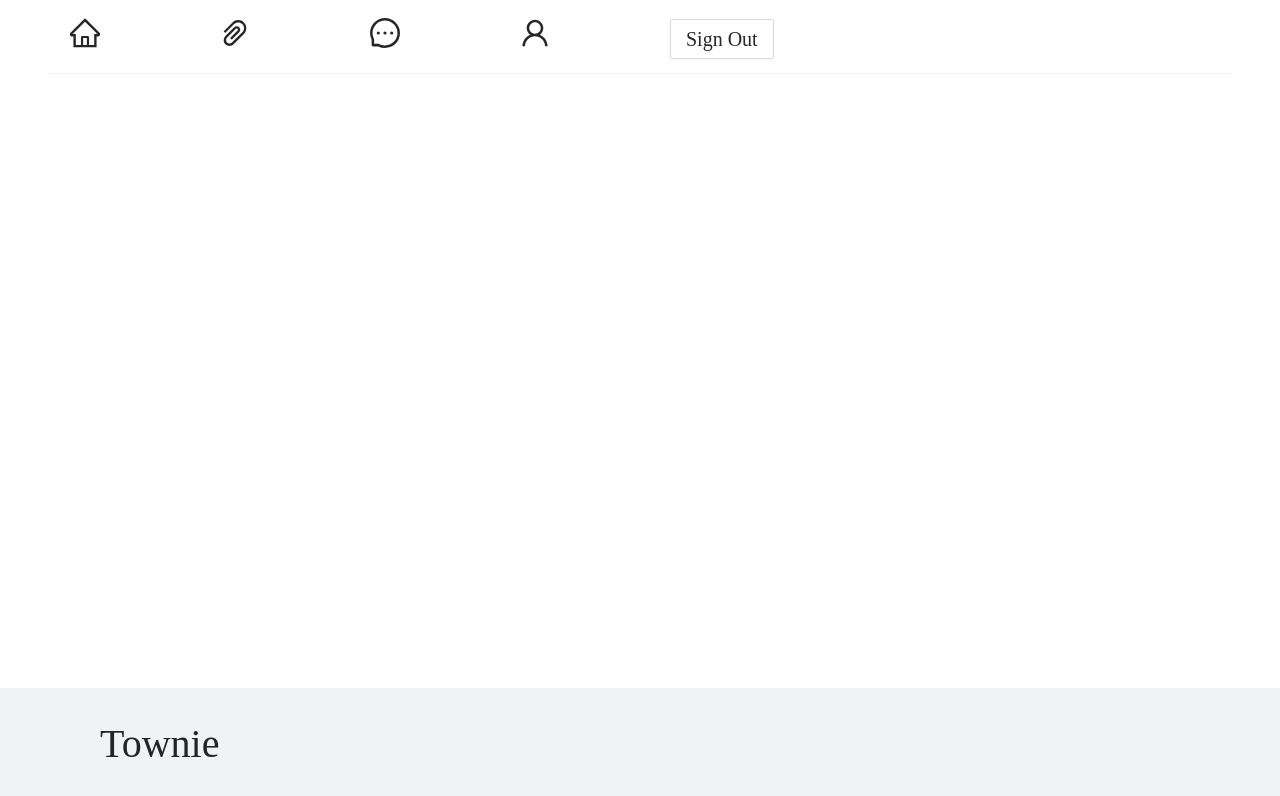
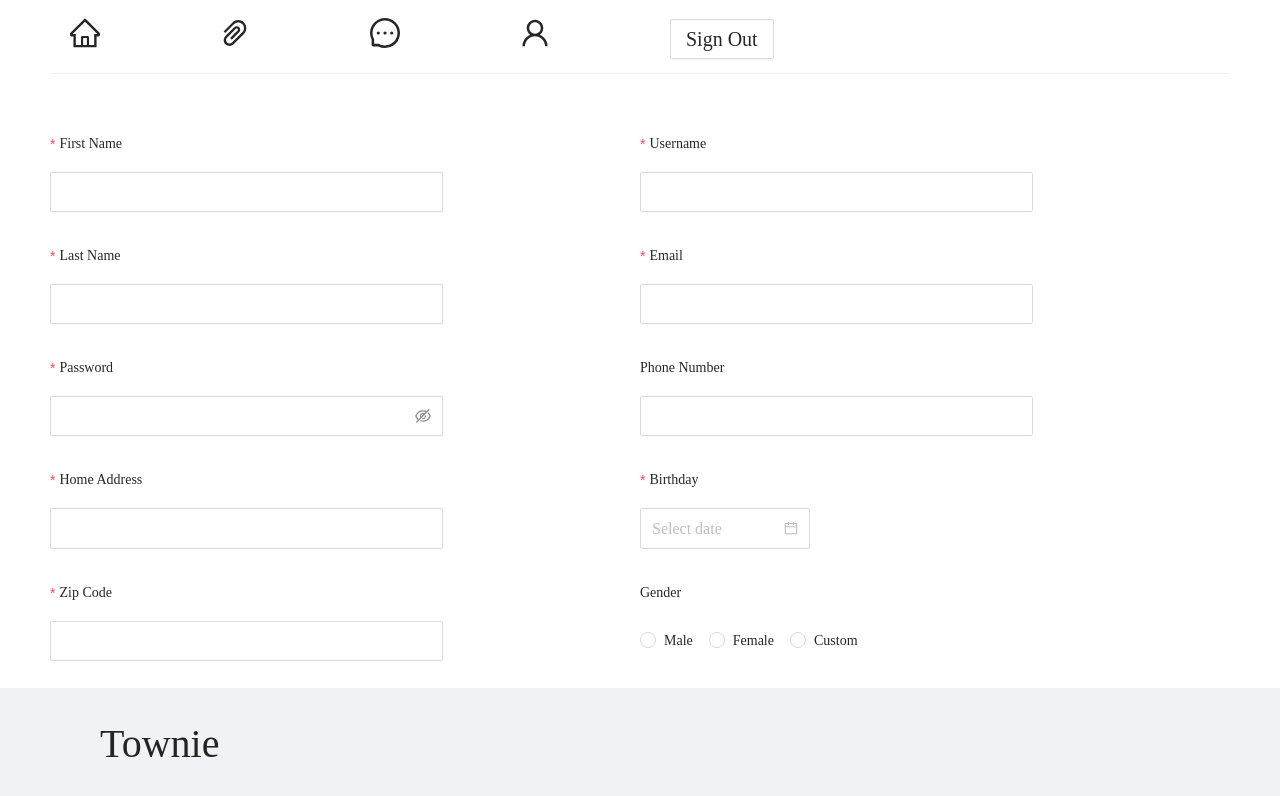
Before and after one commit to ssamkough/townie-web, a React (Create React App) app: page /profile in a window 1280 px wide. Shown: the top 796 px of the page. Built offline with nearby package versions, Linux system fonts and the light colour scheme; a web font is replaced by a local one.

Commit message:
Added fields to profile page

```diff
--- a/src/pages/Profile.tsx
+++ b/src/pages/Profile.tsx
@@ -1,18 +1,183 @@
-import React from "react";
-import { Layout } from "antd";
+import React, { useState } from "react";
+import {
+  Layout,
+  Row,
+  Col,
+  Typography,
+  Form,
+  Button,
+  DatePicker,
+  Input,
+  Radio,
+} from "antd";
 
 import Navbar from "../components/Navbar";
 import Footie from "../components/Footie";
 
+const layout = {
+  labelCol: { span: 8 },
+  wrapperCol: { span: 16 },
+};
+
 const Profile = () => {
+  const [genderValue, setGenderValue] = useState(1);
+  const [userObj, setUserObj] = useState({});
+
+  const genderOnChange = (e: any) => {
+    return setGenderValue(e.target.value);
+  };
+
+  const onFinish = (values: any) => {
+    console.log("Success:", values);
+  };
+
+  const onFinishFailed = (errorInfo: any) => {
+    console.log("Failed:", errorInfo);
+  };
+
   const { Header, Content, Footer } = Layout;
+  const { Title } = Typography;
 
   return (
     <Layout className="page-layout about-you-layout">
       <Header className="board-header">
-        <Navbar state={"profile"} />
+        <Navbar state={"board"} />
       </Header>
-      <Content className="about-you-content"></Content>
+      <Content className="about-you-content">
+        <Row>
+          <Col span={12}>
+            <Form
+              {...layout}
+              name="basic"
+              size="large"
+              layout="vertical"
+              initialValues={{ remember: true }}
+              onFinish={onFinish}
+              onFinishFailed={onFinishFailed}
+            >
+              <Form.Item
+                label="First Name"
+                name="first_name"
+                rules={[
+                  {
+                    required: true,
+                    message: "Please input your first name!",
+                  },
+                ]}
+              >
+                <Input />
+              </Form.Item>
+
+              <Form.Item
+                label="Last Name"
+                name="last_name"
+                rules={[
+                  { required: true, message: "Please input your last name!" },
+                ]}
+              >
+                <Input />
+              </Form.Item>
+
+              <Form.Item
+                label="Password"
+                name="password"
+                rules={[
+                  { required: true, message: "Please input your password!" },
+                ]}
+              >
+                <Input.Password />
+              </Form.Item>
+
+              <Form.Item
+                label="Home Address"
+                name="home_address"
+                rules={[
+                  {
+                    required: true,
+                    message: "Please input your home address!",
+                  },
+                ]}
+              >
+                <Input />
+              </Form.Item>
+
+              <Form.Item
+                label="Zip Code"
+                name="zip_code"
+                rules={[
+                  {
+                    required: true,
+                    message: "Please input your zip code!",
+                  },
+                ]}
+              >
+                <Input />
+              </Form.Item>
+            </Form>
+          </Col>
+          <Col span={12}>
+            <Form
+              {...layout}
+              name="basic"
+              size="large"
+              layout="vertical"
+              initialValues={{ remember: true }}
+              onFinish={onFinish}
+              onFinishFailed={onFinishFailed}
+            >
+              <Form.Item
+                label="Username"
+                name="username"
+                rules={[
+                  { required: true, message: "Please input your username!" },
+                ]}
+              >
+                <Input />
+              </Form.Item>
+
+              <Form.Item
+                label="Email"
+                name="email"
+                rules={[
+                  { required: true, message: "Please input your email!" },
+                ]}
+              >
+                <Input />
+              </Form.Item>
+
+              <Form.Item label="Phone Number" name="phone_number">
+                <Input />
+              </Form.Item>
+
+              <Form.Item
+                label="Birthday"
+                name="birthdate"
+                rules={[
+                  { required: true, message: "Please input your birthday!" },
+                ]}
+              >
+                <DatePicker />
+              </Form.Item>
+
+              <Form.Item label="Gender" name="gender">
+                <Radio.Group onChange={genderOnChange} value={genderValue}>
+                  <Radio value={1}>Male</Radio>
+                  <Radio value={2}>Female</Radio>
+                  <Radio value={3}>Custom</Radio>
+                </Radio.Group>
+              </Form.Item>
+
+              {genderValue === 3 ? (
+                <Form.Item label="Custom Pronoun" name="custom_pronoun">
+                  <Input />
+                </Form.Item>
+              ) : (
+                <div></div>
+              )}
+            </Form>
+          </Col>
+        </Row>
+      </Content>
       <Footer>
         <Footie></Footie>
       </Footer>
```
